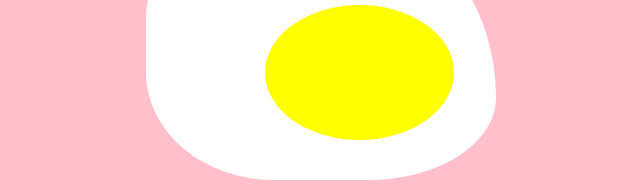
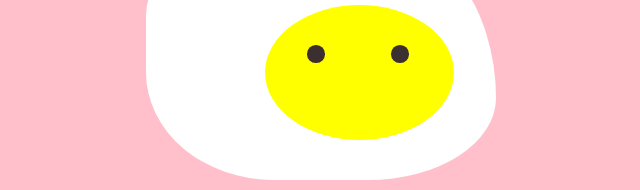
Before and after one commit to allisoncortez/css-egg, a plain HTML site: page index.html in a window 1280 px wide. Shown: the part 230-420 px from the top of the page, 319-959 px from the left. Drawn offline with Linux system fonts and the light colour scheme.

Commit message:
add divs for eyes and mouth, add CSS for eyes

```diff
--- a/index.html
+++ b/index.html
@@ -8,9 +8,12 @@
         <div class="page">
             <div class="container">
                 <div class="egg">
-                    <div class="yolk">
 
-                    </div>
+                    <div class="yolk"></div>
+                    <div class="eye-left"></div>
+                    <div class="eye-right"></div>
+                    <div class="mouth"></div>
+
                 </div>
             </div>
         </div>
--- a/style.css
+++ b/style.css
@@ -39,6 +39,28 @@ body {
       left: 34%;
       width: 54%;
       height: 54%;
-      background:yellow;
+      background: yellow;
       border-radius: 50%;
   }
+
+  .eye-left{
+      position: absolute;
+      background: #3c2f2f;
+      width: 5%;
+      height: 7%;
+      top: 46%;
+      left: 46%;
+      border-radius: 50%;
+      z-index: 3;
+  }
+
+  .eye-right{
+    position: absolute;
+    background: #3c2f2f;
+    width: 5%;
+    height: 7%;
+    top: 46%;
+    right: 25%;
+    border-radius: 50%;
+    z-index: 2;
+}
```
